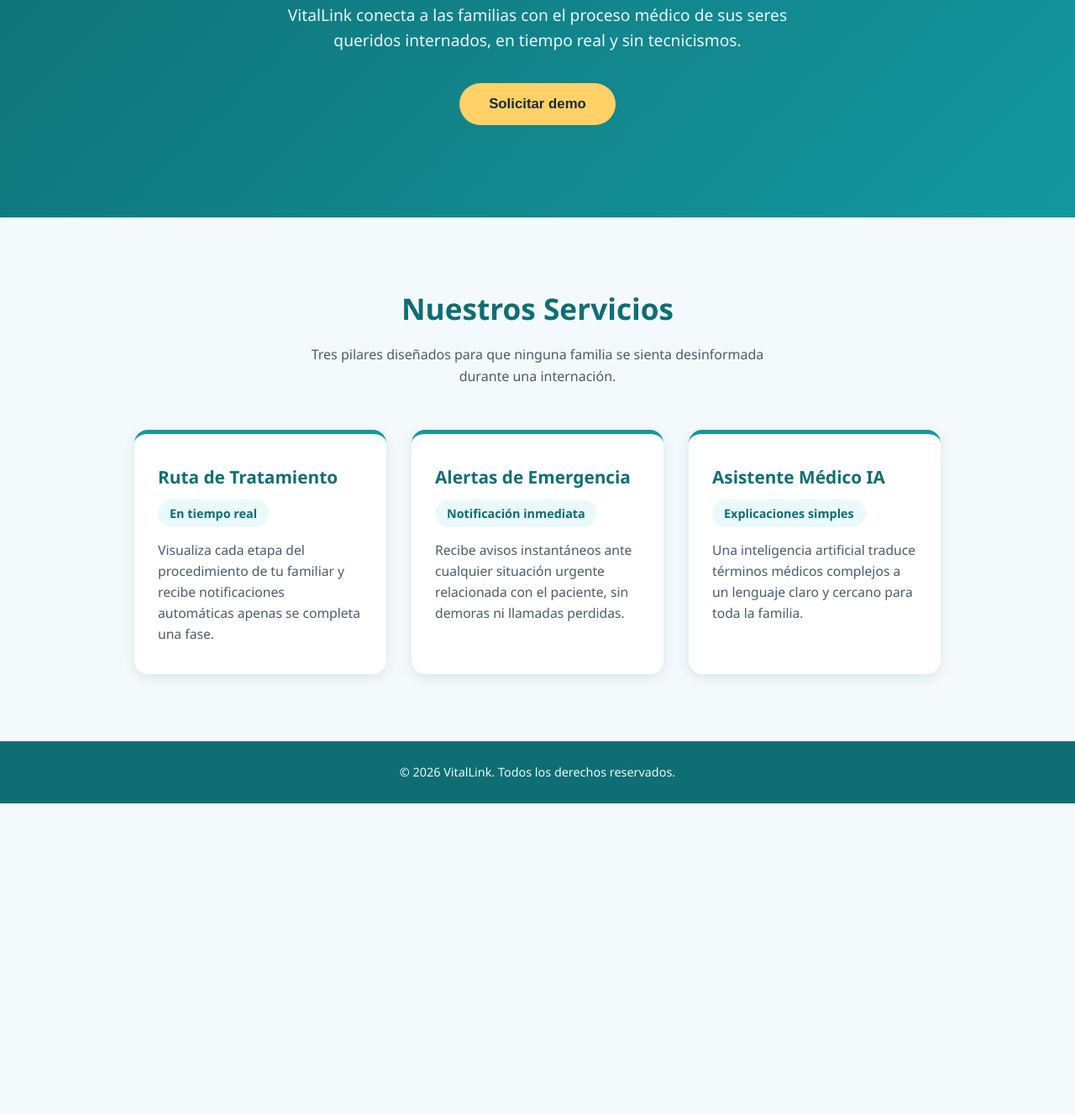
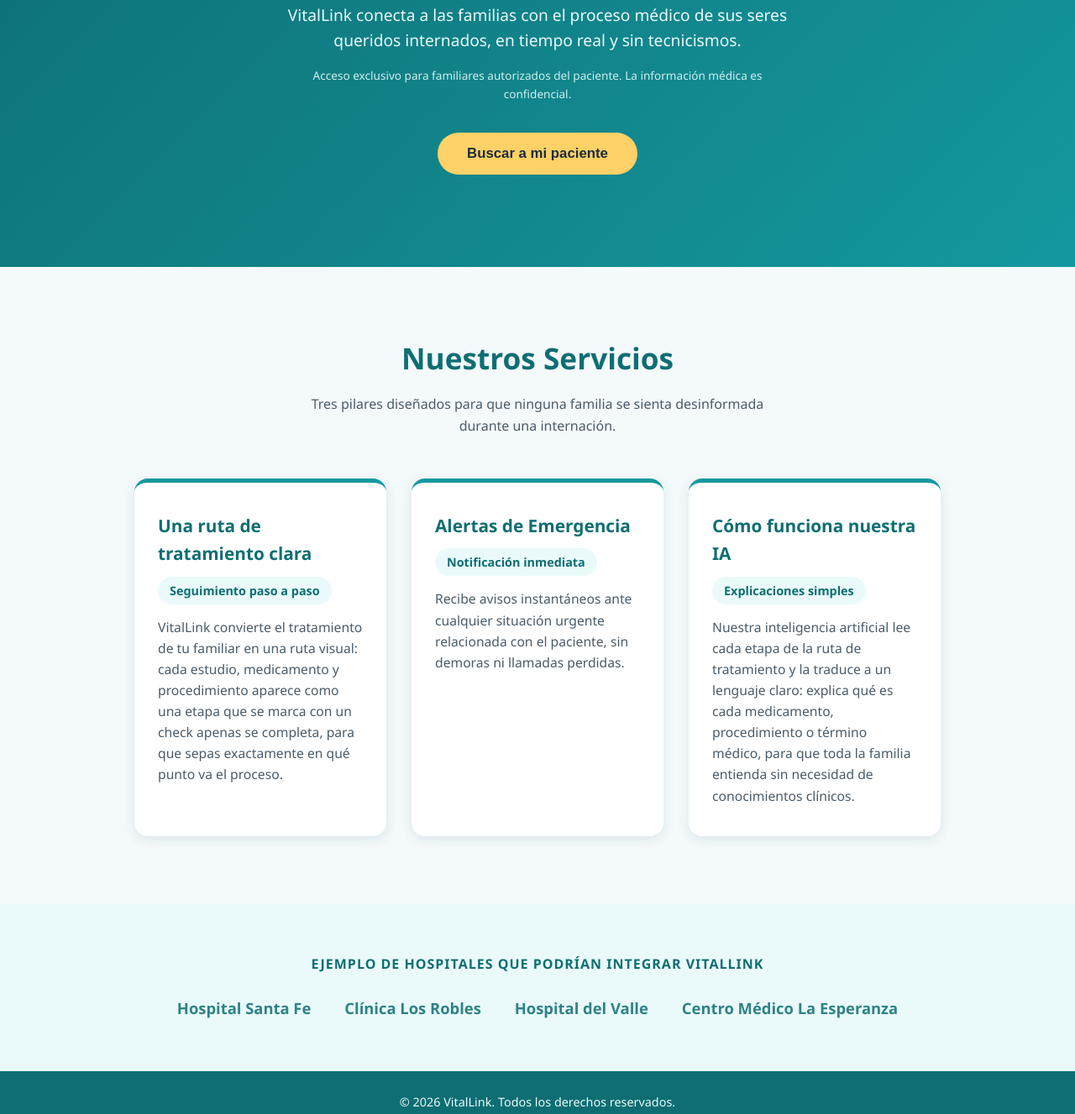
Before and after one commit to Ivanka20/aat-mockup-valentina, a plain HTML site: page index.html in a window 1280 px wide. Shown: the part 335-1662 px from the top of the page at 84% size. Before the commit the page ends 1292 px from the top, so only its background shows below. Drawn offline with Linux system fonts and the light colour scheme.

Commit message:
Update index.html

```diff
--- a/index.html
+++ b/index.html
@@ -76,6 +76,13 @@
     max-width: 650px;
     margin: 0 auto 35px auto;
     color: #eafafa;
+  }
+
+  .hero .disclaimer {
+    font-size: 0.85rem;
+    max-width: 550px;
+    margin: -20px auto 35px auto;
+    color: #cdeeee;
   }
 
   .btn-primary {
@@ -160,6 +167,40 @@
     font-size: 0.98rem;
   }
 
+  .hospitals {
+    background-color: #eafafa;
+    padding: 60px 40px;
+  }
+
+  .hospitals-inner {
+    max-width: 900px;
+    margin: 0 auto;
+    text-align: center;
+  }
+
+  .hospitals h3 {
+    color: #0e6e73;
+    font-size: 1rem;
+    text-transform: uppercase;
+    letter-spacing: 1px;
+    margin-bottom: 25px;
+  }
+
+  .hospital-logos {
+    display: flex;
+    justify-content: center;
+    align-items: center;
+    gap: 40px;
+    flex-wrap: wrap;
+  }
+
+  .hospital-logos span {
+    font-size: 1.15rem;
+    font-weight: bold;
+    color: #0e6e73;
+    opacity: 0.85;
+  }
+
   footer {
     background-color: #0e6e73;
     color: #eafafa;
@@ -186,6 +227,10 @@
     .hero p {
       font-size: 1rem;
     }
+
+    .hospital-logos {
+      gap: 25px;
+    }
   }
 </style>
 </head>
@@ -203,7 +248,8 @@
 <section class="hero" id="inicio">
   <h1>Acompaña el tratamiento de tu familiar, estés donde estés</h1>
   <p>VitalLink conecta a las familias con el proceso médico de sus seres queridos internados, en tiempo real y sin tecnicismos.</p>
-  <button class="btn-primary">Solicitar demo</button>
+  <p class="disclaimer">Acceso exclusivo para familiares autorizados del paciente. La información médica es confidencial.</p>
+  <button class="btn-primary">Buscar a mi paciente</button>
 </section>
 
 <section class="services" id="servicios">
@@ -211,9 +257,9 @@
   <p>Tres pilares diseñados para que ninguna familia se sienta desinformada durante una internación.</p>
   <div class="cards">
     <div class="card">
-      <h3>Ruta de Tratamiento</h3>
-      <span class="highlight">En tiempo real</span>
-      <p class="description">Visualiza cada etapa del procedimiento de tu familiar y recibe notificaciones automáticas apenas se completa una fase.</p>
+      <h3>Una ruta de tratamiento clara</h3>
+      <span class="highlight">Seguimiento paso a paso</span>
+      <p class="description">VitalLink convierte el tratamiento de tu familiar en una ruta visual: cada estudio, medicamento y procedimiento aparece como una etapa que se marca con un check apenas se completa, para que sepas exactamente en qué punto va el proceso.</p>
     </div>
     <div class="card">
       <h3>Alertas de Emergencia</h3>
@@ -221,9 +267,21 @@
       <p class="description">Recibe avisos instantáneos ante cualquier situación urgente relacionada con el paciente, sin demoras ni llamadas perdidas.</p>
     </div>
     <div class="card">
-      <h3>Asistente Médico IA</h3>
+      <h3>Cómo funciona nuestra IA</h3>
       <span class="highlight">Explicaciones simples</span>
-      <p class="description">Una inteligencia artificial traduce términos médicos complejos a un lenguaje claro y cercano para toda la familia.</p>
+      <p class="description">Nuestra inteligencia artificial lee cada etapa de la ruta de tratamiento y la traduce a un lenguaje claro: explica qué es cada medicamento, procedimiento o término médico, para que toda la familia entienda sin necesidad de conocimientos clínicos.</p>
+    </div>
+  </div>
+</section>
+
+<section class="hospitals">
+  <div class="hospitals-inner">
+    <h3>Ejemplo de hospitales que podrían integrar VitalLink</h3>
+    <div class="hospital-logos">
+      <span>Hospital Santa Fe</span>
+      <span>Clínica Los Robles</span>
+      <span>Hospital del Valle</span>
+      <span>Centro Médico La Esperanza</span>
     </div>
   </div>
 </section>
```
